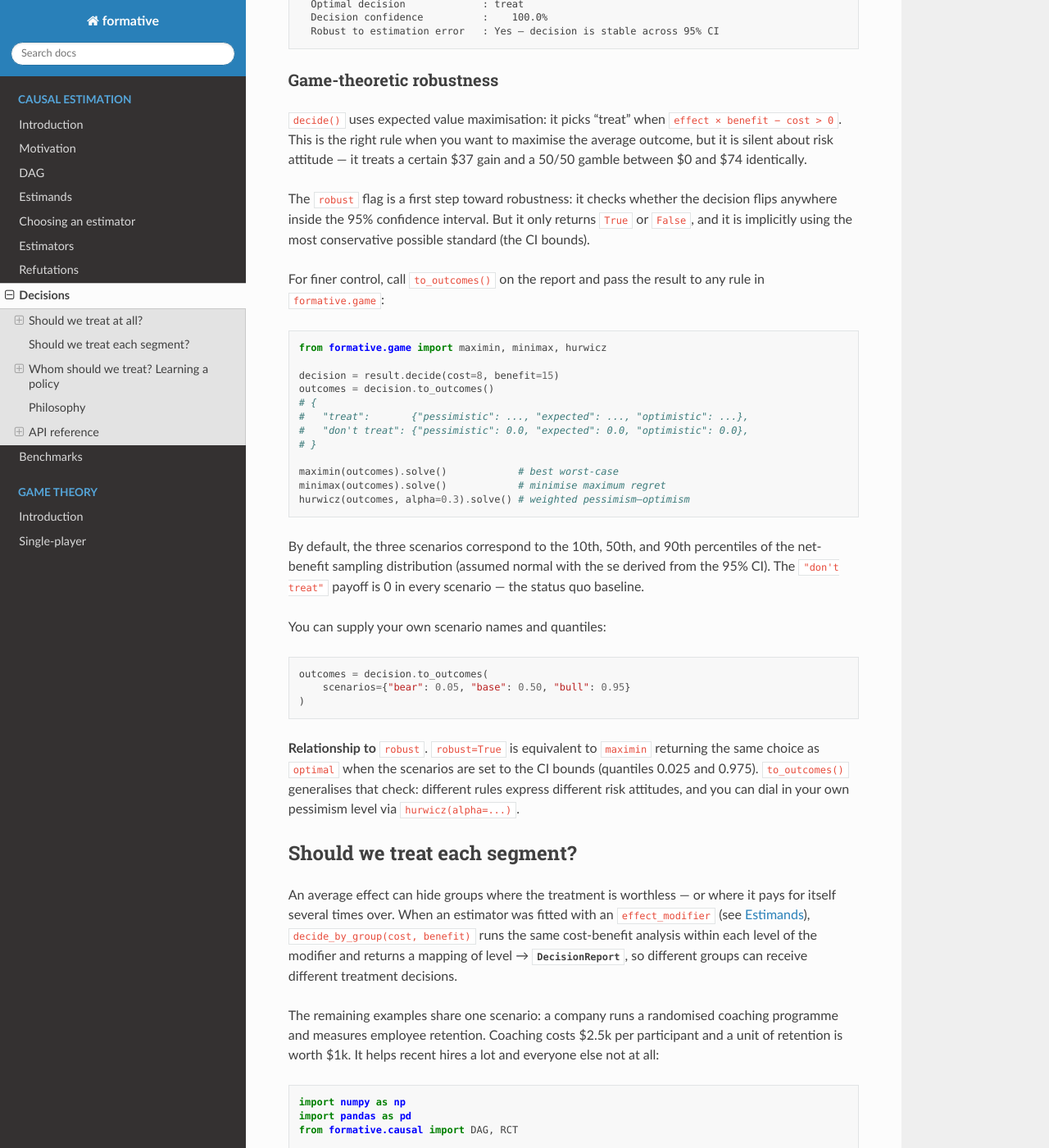
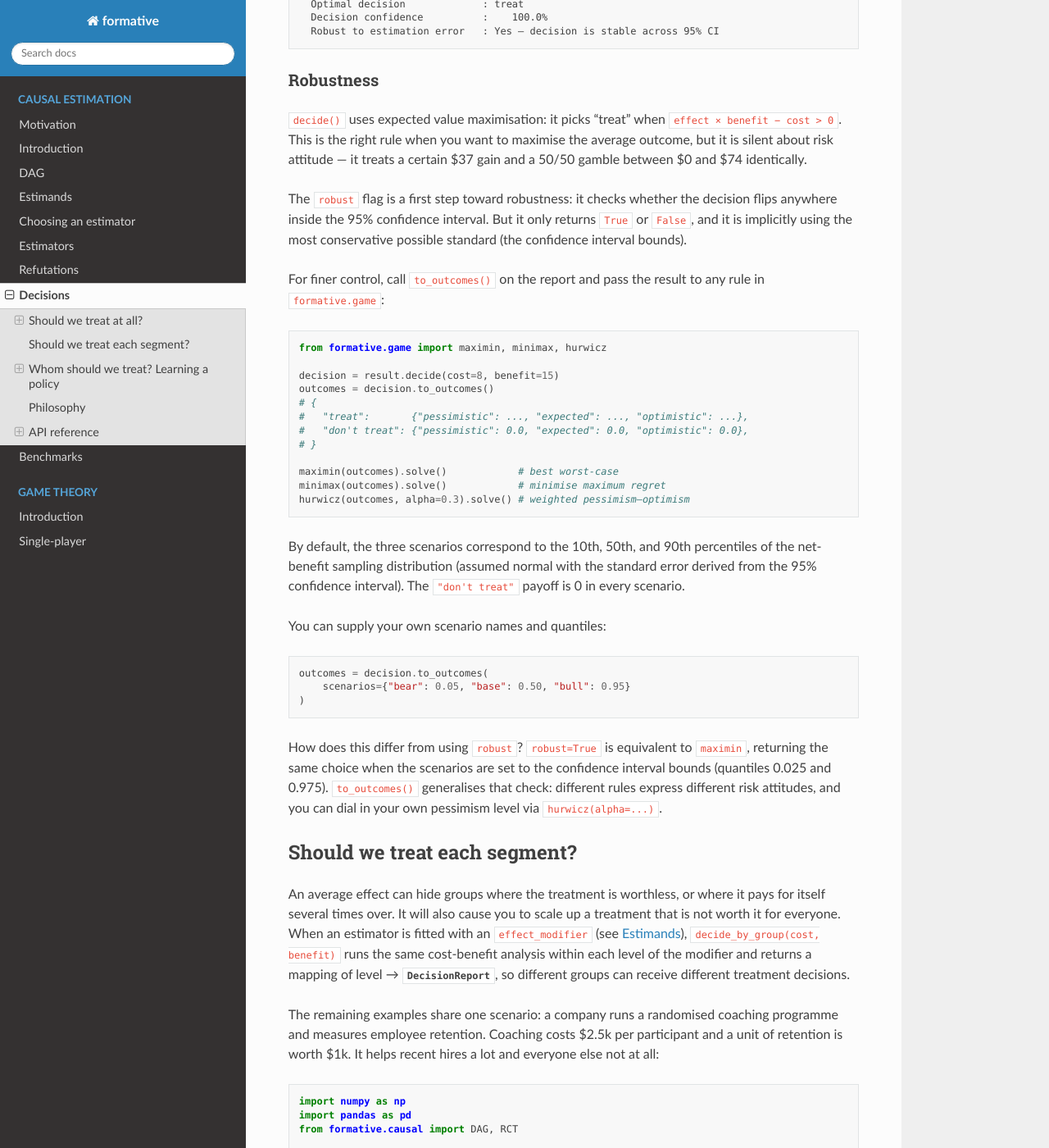
Before and after one commit to maxpagels/formative, a Sphinx documentation site: the page built from docs/causal/decisions.rst, in a window 1280 px wide and 1400 px high, scrolled down 1716 px. Shown: the whole window at 82% size. Built offline with Sphinx 7.4.7 and the Read the Docs theme 3.1.0, drawn with Linux system fonts in a browser that asks for light colours; comment, search, counter and statistics services are not loaded; some of the changed text lies outside the part shown.

```diff
--- a/docs/causal/decisions.rst
+++ b/docs/causal/decisions.rst
@@ -85,7 +85,7 @@ But how confident are we in that estimate? And is it robust to estimation error?
      Decision confidence          :    100.0%
      Robust to estimation error   : Yes — decision is stable across 95% CI
 
-Game-theoretic robustness
+Robustness
 ~~~~~~~~~~~~~~~~~~~~~~~~~
 
 ``decide()`` uses expected value maximisation: it picks "treat" when
@@ -96,7 +96,7 @@ treats a certain $37 gain and a 50/50 gamble between $0 and $74 identically.
 The ``robust`` flag is a first step toward robustness: it checks whether
 the decision flips anywhere inside the 95% confidence interval. But it
 only returns ``True`` or ``False``, and it is implicitly using the most
-conservative possible standard (the CI bounds).
+conservative possible standard (the confidence interval bounds).
 
 For finer control, call ``to_outcomes()`` on the report and pass the result
 to any rule in ``formative.game``:
@@ -118,8 +118,8 @@ to any rule in ``formative.game``:
 
 By default, the three scenarios correspond to the 10th, 50th, and 90th
 percentiles of the net-benefit sampling distribution (assumed normal with
-the se derived from the 95% CI). The ``"don't treat"`` payoff is 0 in
-every scenario — the status quo baseline.
+the standard error derived from the 95% confidence interval). The ``"don't treat"`` payoff is 0 in
+every scenario.
 
 You can supply your own scenario names and quantiles:
 
@@ -129,17 +129,19 @@ You can supply your own scenario names and quantiles:
        scenarios={"bear": 0.05, "base": 0.50, "bull": 0.95}
    )
 
-**Relationship to** ``robust``. ``robust=True`` is equivalent to
-``maximin`` returning the same choice as ``optimal`` when the scenarios are
-set to the CI bounds (quantiles 0.025 and 0.975). ``to_outcomes()``
+How does this differ from using ``robust``? ``robust=True`` is equivalent to
+``maximin``, returning the same choice when the scenarios are
+set to the confidence interval bounds (quantiles 0.025 and 0.975). ``to_outcomes()``
 generalises that check: different rules express different risk attitudes, and
 you can dial in your own pessimism level via ``hurwicz(alpha=...)``.
 
 Should we treat each segment?
 -----------------------------
 
-An average effect can hide groups where the treatment is worthless — or where
-it pays for itself several times over. When an estimator was fitted with an
+An average effect can hide groups where the treatment is worthless, or where
+it pays for itself several times over. It will also cause you to scale up a treatment
+that is not worth it for everyone.
+When an estimator is fitted with an
 ``effect_modifier`` (see :doc:`estimands`), ``decide_by_group(cost, benefit)``
 runs the same cost-benefit analysis within each level of the modifier and
 returns a mapping of level → :class:`~formative.DecisionReport`, so different
@@ -203,10 +205,9 @@ one less thing to get wrong.
 How it works
 ~~~~~~~~~~~~
 
-``learn_policy()`` implements doubly robust policy learning in the style of
-Athey & Wager (2021):
+``learn_policy()`` implements doubly robust policy learning:
 
-1. **Score every unit.** Each unit gets a cross-fitted AIPW score — an
+1. **Score every unit.** Each unit gets a cross-fitted score — an
    unbiased estimate of its individual treatment effect. Outcome models are
    fit by OLS on the candidate features over four folds and evaluated on the
    fifth, so no unit is scored by a model that saw it.
@@ -225,7 +226,7 @@ Athey & Wager (2021):
 
 Because the tree may split on any level of any candidate feature, features
 must be discrete: bin continuous columns before passing them in. Candidate
-features face the same DAG validation as effect modifiers — each must cause
+features face the same DAG validation as effect modifiers; each must cause
 the outcome and must not be a descendant of the treatment (targeting on a
 mediator is not actionable at assignment time).
 
@@ -238,7 +239,13 @@ features instead of choosing a segmentation ourselves:
 .. code-block:: python
 
    result = RCT(dag, treatment="coaching", outcome="retention").fit(df)
-   policy = result.learn_policy(df, modifiers=["tenure", "region"], cost=2.5, benefit=1.0, max_depth=2)
+   policy = result.learn_policy(
+      df,
+      modifiers=["tenure", "region"],
+      cost=2.5,
+      benefit=1.0,
+      max_depth=2
+   )
    print(policy.summary())
 
 .. code-block:: text
@@ -347,7 +354,13 @@ segment-2 employees in the north:
    dag.assume("region").causes("earnings")
 
    result = RCT(dag, treatment="training", outcome="earnings").fit(df)
-   policy = result.learn_policy(df, modifiers=["segment", "region"], cost=1.0, benefit=1.0, max_depth=2)
+   policy = result.learn_policy(
+      df,
+      modifiers=["segment", "region"],
+      cost=1.0,
+      benefit=1.0,
+      max_depth=2
+   )
    print(policy.summary())
 
 .. code-block:: text
--- a/docs/index.rst
+++ b/docs/index.rst
@@ -21,8 +21,8 @@ under uncertainty or in strategic situations. :doc:`Get started <game/introducti
    :caption: Causal Estimation
    :hidden:
 
+   causal/motivation
    causal/introduction
-   causal/motivation
    causal/dag
    causal/estimands
    causal/wizard
```
Also changed, not shown: TODO.md (added, +30 -0 lines), docs/causal/introduction.rst (+10 -5 lines), 1 other file.
